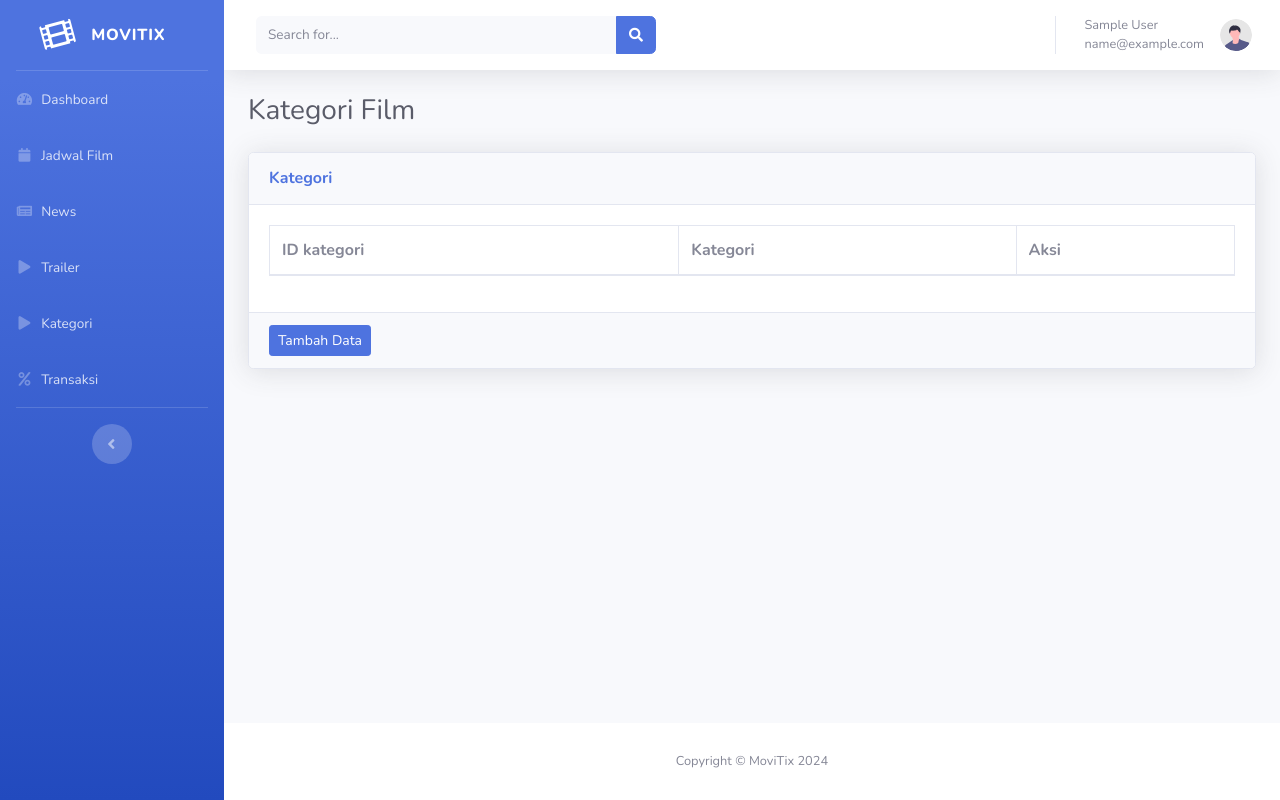
After one commit to Fauzi-Taufiq/bioskop, a PHP site: page /admin/kategori.php in a window 1280 px wide. The commit adds this page. Run offline with PHP 8.4, Linux system fonts and the light colour scheme; the visitor is signed in with stand-in values (Sample User, id 1); data that the repository does not hold is empty.

Commit message:
'kategori'

```diff
--- /dev/null
+++ b/admin/kategori.php
@@ -0,0 +1,171 @@
+<!DOCTYPE html>
+<html lang="en">
+
+<head>
+
+    <meta charset="utf-8">
+    <meta http-equiv="X-UA-Compatible" content="IE=edge">
+    <meta name="viewport" content="width=device-width, initial-scale=1, shrink-to-fit=no">
+    <meta name="description" content="">
+    <meta name="author" content="">
+
+    <title>MoviTix - Kategori Film</title>
+
+    <!-- Custom fonts for this template-->
+    <link href="vendor/fontawesome-free/css/all.min.css" rel="stylesheet" type="text/css">
+    <link
+        href="https://fonts.googleapis.com/css?family=Nunito:200,200i,300,300i,400,400i,600,600i,700,700i,800,800i,900,900i"
+        rel="stylesheet">
+
+    <!-- Custom styles for this template-->
+    <link href="css/sb-admin-2.min.css" rel="stylesheet">
+
+</head>
+
+<body id="page-top">
+
+    <!-- Page Wrapper -->
+    <div id="wrapper">
+
+        <!-- Sidebar -->
+        <?php
+
+        include "sidebar.php";
+
+        ?>
+        <!-- End of Sidebar -->
+
+        <!-- Content Wrapper -->
+        <div id="content-wrapper" class="d-flex flex-column">
+
+            <!-- Main Content -->
+            <div id="content">
+
+                <!-- Topbar -->
+                <?php
+
+                include "navbar.php";
+
+                ?>
+                <!-- End of Topbar -->
+
+                <!-- Begin Page Content -->
+                <div class="container-fluid">
+
+                    <!-- Page Heading -->
+                    <div class="d-sm-flex align-items-center justify-content-between mb-4">
+                        <h1 class="h3 mb-0 text-gray-800">Kategori Film</h1>
+                    </div>
+
+
+                    <!-- Content Row -->
+
+                    <div class="row">
+
+                        <!-- Area Chart -->
+                        <div class="col-xl-12 col-lg-12">
+                            <div class="card shadow mb-4">
+                                <div class="card-header py-3">
+                                    <h6 class="m-0 font-weight-bold text-primary">Kategori</h6>
+                                </div>
+                                <div class="card-body">
+                                    <div class="table-responsive">
+                                        <table class="table table-bordered" id="dataTable" width="100%" cellspacing="0">
+                                            <thead>
+                                                <tr>
+                                                    <th>ID kategori</th>
+                                                    <th>Kategori</th>
+                                                    <th>Aksi</th>
+                                                </tr>
+                                            </thead>
+                                            <tbody>
+                                                <?php
+
+                                                include "../koneksi.php";
+                                                $kategori = mysqli_query($connection, "SELECT *  FROM kategori ");
+
+                                                while ($show = mysqli_fetch_array($kategori)) {
+
+                                                ?>
+                                                <tr>
+                                                    <td><?php echo $show['id_kategori']; ?></td>
+                                                    <td><?php echo $show['kategori']; ?></td>
+                                                    <td>
+                                                        <a href="" class="btn btn-sm btn-danger">Hapus</a>
+                                                    </td>
+                                                </tr>
+                                                <?php } ?>
+                                            </tbody>
+                                        </table>
+                                    </div>
+                                </div>
+                                <div class="card-footer">
+                                    <a href="kategori-tambah.php" class="btn btn-sm btn-primary">Tambah Data</a>
+                                </div>
+                            </div>
+                        </div>
+                    </div>
+                </div>
+                <!-- /.container-fluid -->
+            </div>
+            <!-- End of Main Content -->
+
+            <!-- Footer -->
+            <?php
+
+            include "footer.php";
+
+            ?>
+            <!-- End of Footer -->
+
+        </div>
+        <!-- End of Content Wrapper -->
+
+    </div>
+    <!-- End of Page Wrapper -->
+
+    <!-- Scroll to Top Button-->
+    <a class="scroll-to-top rounded" href="#page-top">
+        <i class="fas fa-angle-up"></i>
+    </a>
+
+    <!-- Logout Modal-->
+    <div class="modal fade" id="logoutModal" tabindex="-1" role="dialog" aria-labelledby="exampleModalLabel"
+        aria-hidden="true">
+        <div class="modal-dialog" role="document">
+            <div class="modal-content">
+                <div class="modal-header">
+                    <h5 class="modal-title" id="exampleModalLabel">Ready to Leave?</h5>
+                    <button class="close" type="button" data-dismiss="modal" aria-label="Close">
+                        <span aria-hidden="true">×</span>
+                    </button>
+                </div>
+                <div class="modal-body">Select "Logout" below if you are ready to end your current session.</div>
+                <div class="modal-footer">
+                    <button class="btn btn-secondary" type="button" data-dismiss="modal">Cancel</button>
+                    <a class="btn btn-primary" href="login.html">Logout</a>
+                </div>
+            </div>
+        </div>
+    </div>
+
+    <!-- Bootstrap core JavaScript-->
+    <script src="vendor/jquery/jquery.min.js"></script>
+    <script src="vendor/bootstrap/js/bootstrap.bundle.min.js"></script>
+
+    <!-- Core plugin JavaScript-->
+    <script src="vendor/jquery-easing/jquery.easing.min.js"></script>
+
+    <!-- Custom scripts for all pages-->
+    <script src="js/sb-admin-2.min.js"></script>
+
+    <!-- Page level plugins -->
+    <script src="vendor/chart.js/Chart.min.js"></script>
+
+    <!-- Page level custom scripts -->
+    <script src="js/demo/chart-area-demo.js"></script>
+    <script src="js/demo/chart-pie-demo.js"></script>
+
+</body>
+
+</html>
--- a/admin/sidebar.php
+++ b/admin/sidebar.php
@@ -37,6 +37,12 @@
             </li>
 
             <li class="nav-item">
+                <a class="nav-link" href="kategori.php">
+                    <i class="fas fa-fw fa-play"></i>
+                    <span>Kategori</span></a>
+            </li>
+
+            <li class="nav-item">
                 <a class="nav-link" href="transaksi_admin.php">
                     <i class="fas fa-fw fa-percent"></i>
                     <span>Transaksi</span></a>
--- a/koneksi.php
+++ b/koneksi.php
@@ -3,7 +3,7 @@
 $servername 	= "localhost";
 $username 		= "root";
 $password 		= "";
-$database 		= "db_bioskop2";
+$database 		= "db_bioskop";
 
 $connection = mysqli_connect($servername, $username, $password, $database);
 
```
Also changed, not shown: admin/kategori-tambah.php (added, +143 -0 lines).
